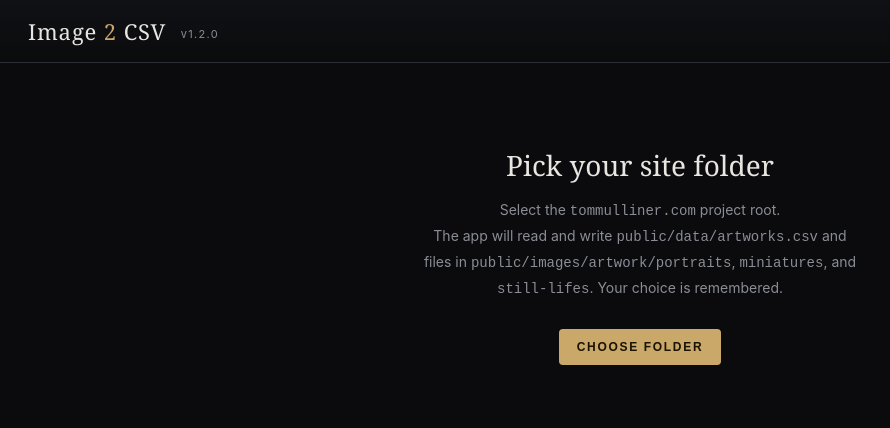
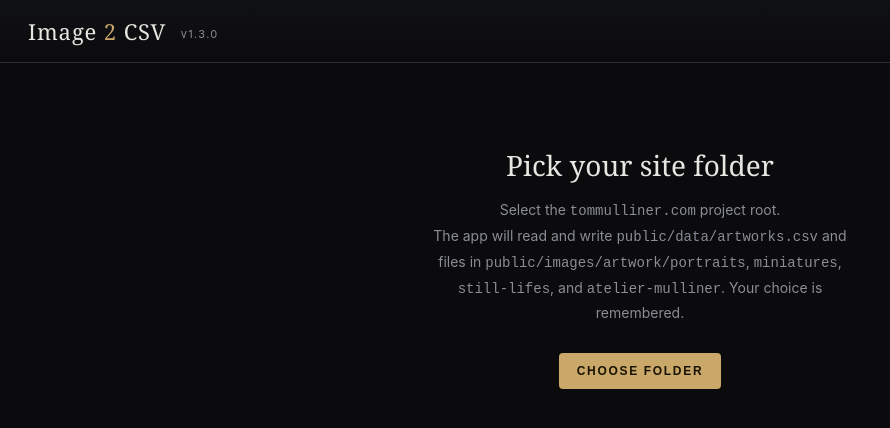
Before and after one commit to sourmilkman/image2csv, a React (Vite) app: page / in a window 1280 px wide. Shown: the top 428 px of the page, without its empty margins (0-890 px from the left). Built offline with nearby package versions, Linux system fonts and the light colour scheme.

Commit message:
Add Atelier Mulliner category support

```diff
--- a/package.json
+++ b/package.json
@@ -1,7 +1,7 @@
 {
   "name": "image2csv",
   "private": true,
-  "version": "1.2.0",
+  "version": "1.3.0",
   "type": "module",
   "scripts": {
     "dev": "vite",
--- a/src/App.tsx
+++ b/src/App.tsx
@@ -272,7 +272,8 @@ export default function App() {
             Select the <code>tommulliner.com</code> project root.<br />
             The app will read and write <code>public/data/artworks.csv</code> and
             files in <code>public/images/artwork/portraits</code>,{' '}
-            <code>miniatures</code>, and <code>still-lifes</code>.
+            <code>miniatures</code>, <code>still-lifes</code>, and{' '}
+            <code>atelier-mulliner</code>.
             Your choice is remembered.
           </p>
           <button onClick={pick}>Choose Folder</button>
@@ -313,7 +314,7 @@ export default function App() {
             <div className="quick-title">Quick import defaults</div>
             <p>
               Use these once for a batch, or name files like{' '}
-              <code>Arthur--portraits--charcoal--2019--sold--featured.jpg</code>.
+              <code>Arnolfini Portrait--atelier--oil--2026--available.jpg</code>.
             </p>
             <div className="field-row compact">
               <div className="field">
--- a/src/fs.ts
+++ b/src/fs.ts
@@ -83,9 +83,11 @@ async function getArtRootDir(root: FileSystemDirectoryHandle, create = false) {
 }
 
 export function artworkFolderForCategory(category: string): string {
-  const normalized = category.trim().toLowerCase();
+  const normalized = category.trim().toLowerCase().replace(/[_\s]+/g, '-');
+  if (normalized === 'atelier' || normalized === 'atelier-mulliner' || normalized === 'ateliermulliner') return 'atelier-mulliner';
   if (normalized === 'still-life' || normalized === 'still life' || normalized === 'still-lifes') return 'still-lifes';
-  if (normalized === 'miniatures') return 'miniatures';
+  if (normalized === 'miniature' || normalized === 'miniatures') return 'miniatures';
+  if (normalized === 'portrait' || normalized === 'portraits') return 'portraits';
   return 'portraits';
 }
 
--- a/src/lib.ts
+++ b/src/lib.ts
@@ -39,6 +39,7 @@ export function parseArtworkFilename(filename: string) {
     if (['portrait', 'portraits'].includes(token)) parsed.category = 'portraits';
     else if (['miniature', 'miniatures'].includes(token)) parsed.category = 'miniatures';
     else if (['still-life', 'still-lifes', 'stilllife'].includes(token)) parsed.category = 'still-life';
+    else if (['atelier', 'atelier-mulliner', 'ateliermulliner'].includes(token)) parsed.category = 'atelier-mulliner';
     else if (['available', 'sold'].includes(token)) parsed.status = token;
     else if (['featured', 'feature', 'feat'].includes(token)) parsed.featured = 'TRUE';
     else if (['hidden', 'hide'].includes(token)) parsed.visible = 'FALSE';
--- a/src/types.ts
+++ b/src/types.ts
@@ -20,7 +20,7 @@ export const EMPTY_ROW: Row = {
 // Seed values — used only when CSV is empty. Otherwise dropdowns derive from
 // previously-entered data so they grow naturally with the catalogue.
 export const SEED = {
-  categories: ['portraits', 'still-life', 'miniatures'],
+  categories: ['portraits', 'still-life', 'miniatures', 'atelier-mulliner'],
   mediums:    ['Charcoal on paper', 'Pastel on paper', 'Oil on panel'],
   statuses:   ['available', 'sold']
 };
```
Also changed, not shown: 2 other files (tests, documents, lock files or other folders).
